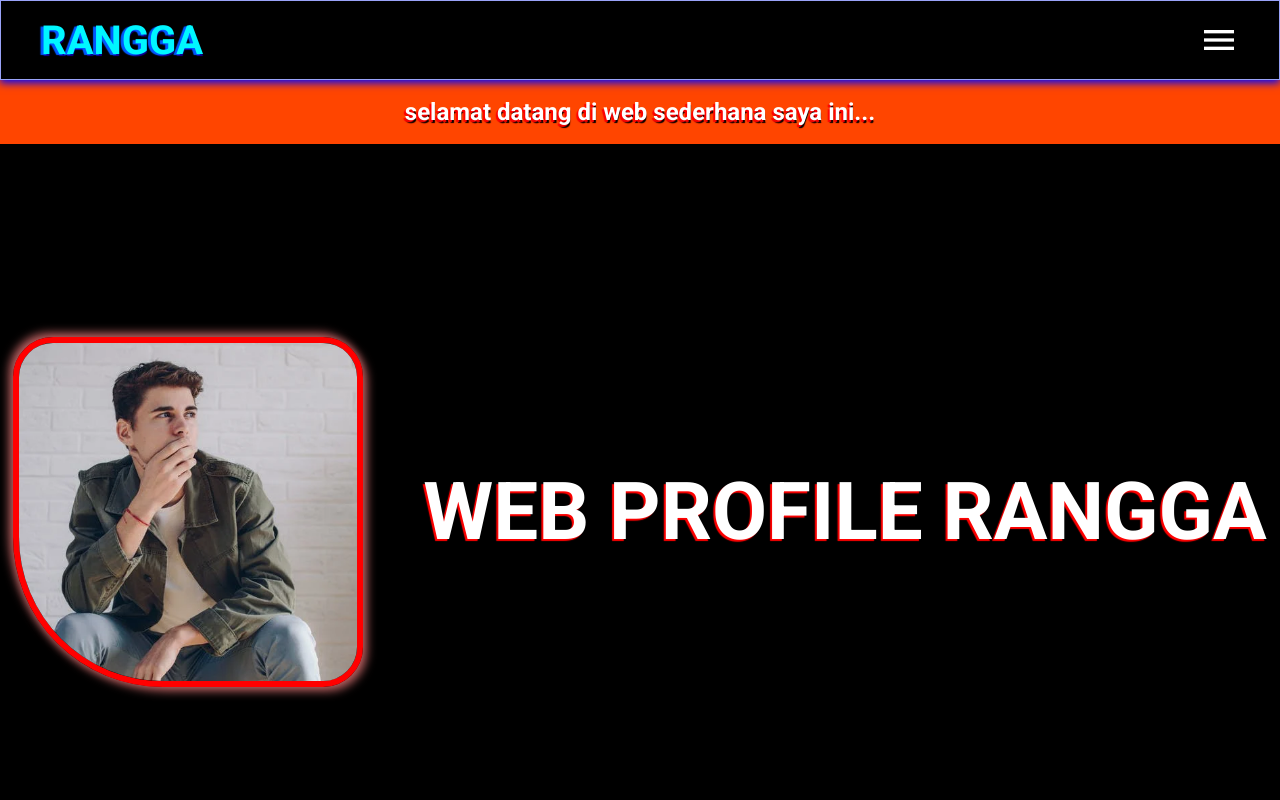
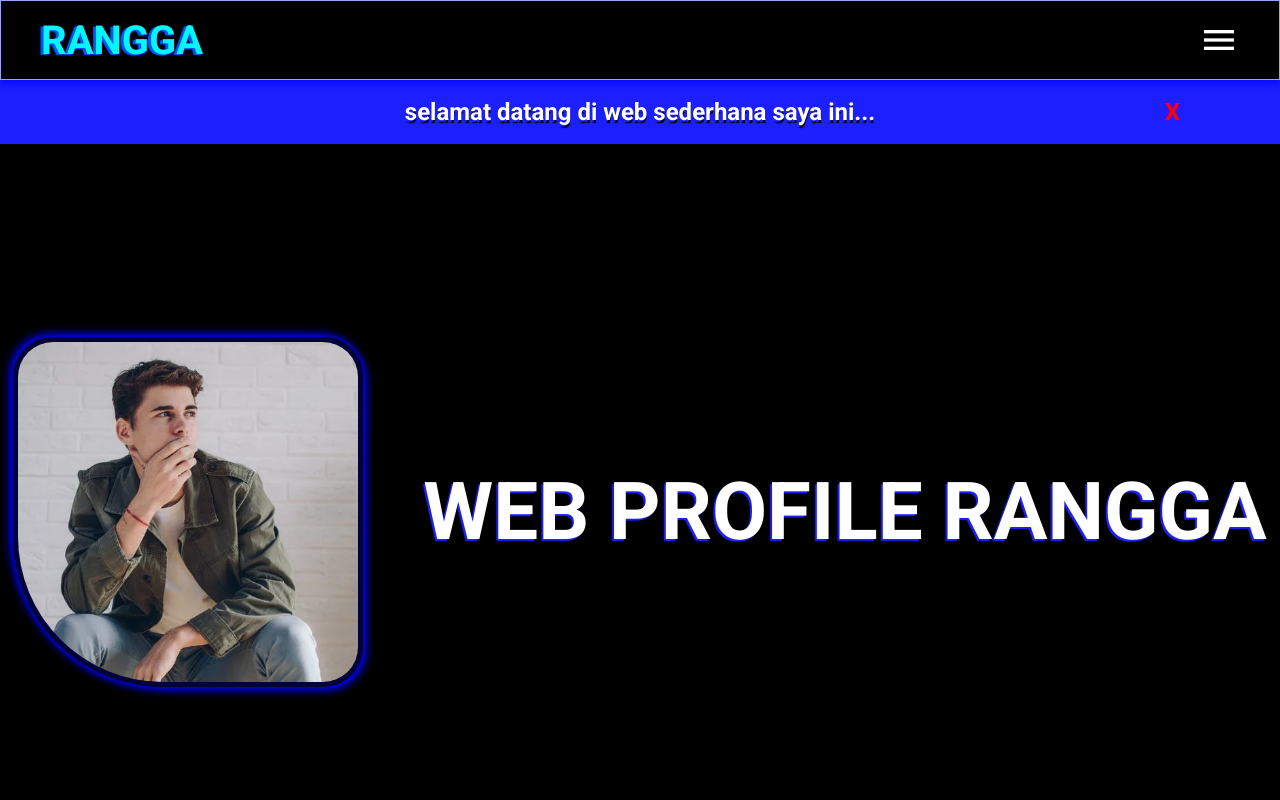
Before and after one commit to arsyrangga/domevent, a plain HTML site: page index.html in a window 1280 px wide. Shown: the top 800 px of the page. Drawn offline with Linux system fonts and the light colour scheme.

Commit message:
update close alert about

```diff
--- a/index.html
+++ b/index.html
@@ -32,6 +32,7 @@
 
             <span class="alertAbout" id="alert">
                 <h2> selamat datang di web sederhana saya ini...</h2>
+                <h1 class="close-alert" id="close-alert" onclick="closeAlert()"> X</h1>
 
             </span>
 
--- a/main.css
+++ b/main.css
@@ -90,7 +90,7 @@ z-index:200;
     background-color: black;
     background-size: cover;
     background-attachment: fixed;
-    text-shadow: -2px 2px 1px rgb(255, 0, 0), 0 3px 1px black ;
+    text-shadow: -2px 2px 1px rgb(28, 32, 255), 0 3px 1px black ;
     color: white;
     flex-direction: column  ;
 
@@ -107,6 +107,7 @@ z-index:200;
     width: 100%;
     height: 100%;
     padding: 35px;
+    cursor: default;
 
 }
 .about_box1{
@@ -154,20 +155,27 @@ z-index:200;
     text-shadow: -2px 2px 1px rgb(255, 0, 0) ;
     color: white;
 }
-
+.close-alert{
+ color: rgb(255, 0, 0);
+position: absolute;
+right: 100px;
+cursor: pointer;
+text-shadow: 1px 1px 0px rgb(76, 0, 255), -1px -1px 0px rgb(76, 0, 255);
+}
 .alertAbout{
     width: 100vw;
     height: 8vh;
     display:flex;
     justify-content:center;
     align-items: center;
-    background-color: orangered;
+    background-color: rgb(28, 32, 255);
     color: white;
     position: sticky;
     top:10vh;
     z-index: 80;
     box-shadow: 0 2px 6px rgba(0, 0, 0, 0.61);
     margin-bottom: auto;
+    cursor: default;
 }
 
 .close-icon:hover{
@@ -211,8 +219,8 @@ z-index:200;
 
   height: 350px;
   width:350px;
-  border: 6px solid red;
-  box-shadow: 4px 4px 10px rgb(182, 96, 96), -4px -4px 10px rgb(182, 96, 96) ;
+  border: 5px solid rgb(2, 1, 58);
+  box-shadow: 3px 3px 10px rgb(0, 4, 255), -3px -3px 10px rgb(0, 4, 255) ;
   object-fit: cover;
   border-radius: 40px 40px 40px 150px;
   object-position: center;
--- a/main.js
+++ b/main.js
@@ -22,3 +22,8 @@ const closeModal = () => {
     hide.style.display = `none`
     //  alert.style.display = `flex`
 }
+
+const closeAlert = () => {
+    let hideAlert = document.getElementById(`alert`)
+    hideAlert.style.display = `none`
+}
```
